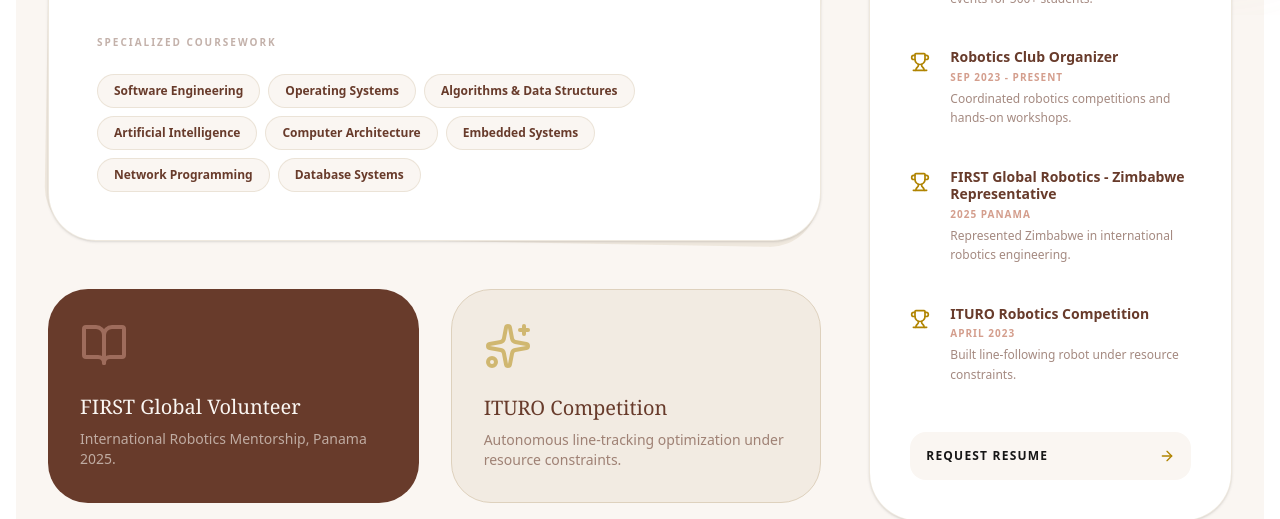
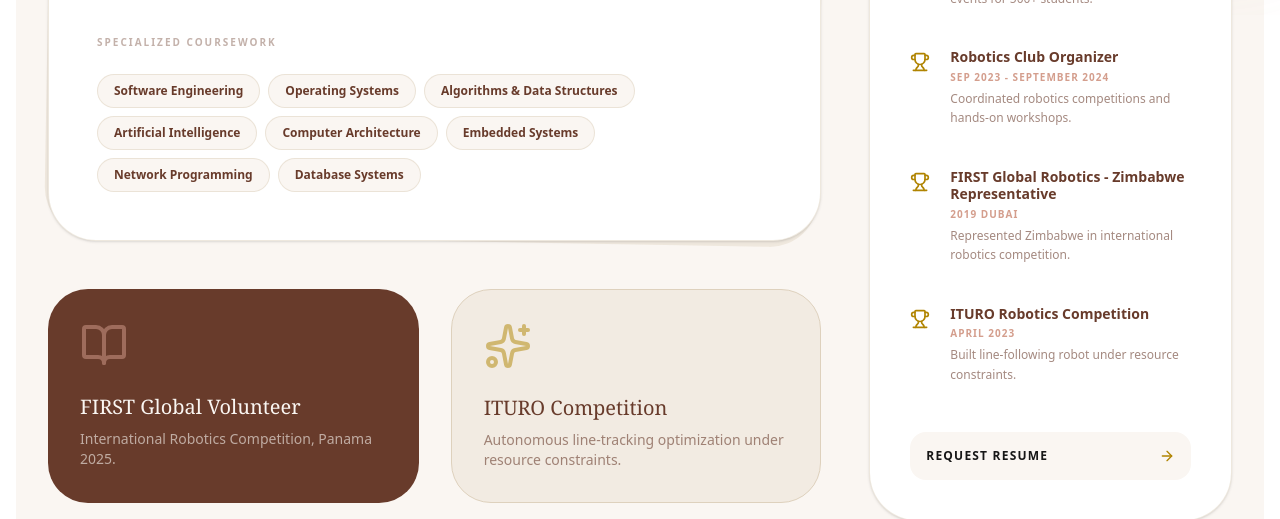
Before and after one commit to 22207018/myportfolioDee, a Next.js app: page /education in a window 1280 px wide. Shown: the part 785-1304 px from the top of the page. Built offline with nearby package versions, Linux system fonts and the light colour scheme.

Commit message:
new changes feb 15

```diff
--- a/app/education/page.tsx
+++ b/app/education/page.tsx
@@ -28,14 +28,14 @@ export default function Education() {
     },
     {
       title: "Robotics Club Organizer",
-      period: "Sep 2023 - Present",
+      period: "Sep 2023 - September 2024",
       description: "Coordinated robotics competitions and hands-on workshops.",
       icon: Trophy,
     },
     {
       title: "FIRST Global Robotics - Zimbabwe Representative",
-      period: "2025 Panama",
-      description: "Represented Zimbabwe in international robotics engineering.",
+      period: "2019 Dubai",
+      description: "Represented Zimbabwe in international robotics competition.",
       icon: Trophy,
     },
     {
@@ -114,7 +114,7 @@ export default function Education() {
               <div className="p-8 bg-[#683B2B] rounded-[2.5rem] text-[#FAF6F2] relative overflow-hidden group">
                 <BookOpen className="w-12 h-12 text-[#D49E8D] mb-6 opacity-50 group-hover:opacity-100 transition-opacity" />
                 <h4 className="text-xl font-serif mb-2">FIRST Global Volunteer</h4>
-                <p className="text-sm text-[#FAF6F2]/60 font-light">International Robotics Mentorship, Panama 2025.</p>
+                <p className="text-sm text-[#FAF6F2]/60 font-light">International Robotics Competition, Panama 2025.</p>
               </div>
               <div className="p-8 bg-[#DED1BD]/30 border border-[#DED1BD] rounded-[2.5rem] text-[#683B2B] group">
                 <Sparkles className="w-12 h-12 text-[#B08401] mb-6 opacity-50 group-hover:opacity-100 transition-opacity" />
--- a/app/resume/page.tsx
+++ b/app/resume/page.tsx
@@ -266,7 +266,7 @@ export default function Resume() {
                   {[
                     {
                       title: "Graduate Positions",
-                      description: "Embedded Systems, Robotics",
+                      description: "Software Engineering roles, Robotics",
                       color: "bg-[#D49E8D]/10 border-[#D49E8D]/20",
                       textColor: "text-[#683B2B]",
                     },
@@ -278,7 +278,7 @@ export default function Resume() {
                     },
                     {
                       title: "Research Opportunities",
-                      description: "AI & Embedded Systems",
+                      description: "AI & Robotics",
                       color: "bg-[#683B2B]/5 border-[#683B2B]/10",
                       textColor: "text-[#683B2B]",
                     },
--- a/app/skills/page.tsx
+++ b/app/skills/page.tsx
@@ -4,7 +4,7 @@ const skillCategories = [
   {
     title: "Programming Languages",
     icon: Code,
-    skills: ["C++", "TypeScript", "Python", "SQL", "C", "JavaScript", "HTML/CSS"],
+    skills: ["C++", "TypeScript", "SQL", "C", "JavaScript", "HTML/CSS"],
   },
   {
     title: "Embedded & Hardware",
@@ -24,12 +24,12 @@ const skillCategories = [
   {
     title: "Tools & Platforms",
     icon: Wrench,
-    skills: ["Git", "Linux", "Docker", "VS Code", "Vercel", "Notion"],
+    skills: ["Git", "Linux", "VS Code", "Vercel", "Notion"],
   },
   {
     title: "Databases & Storage",
     icon: Database,
-    skills: ["PostgreSQL", "Firestore", "Supabase", "File Systems"],
+    skills: ["PostgreSQL", "Firestore", "Supabase"],
   },
 ];
 
```
